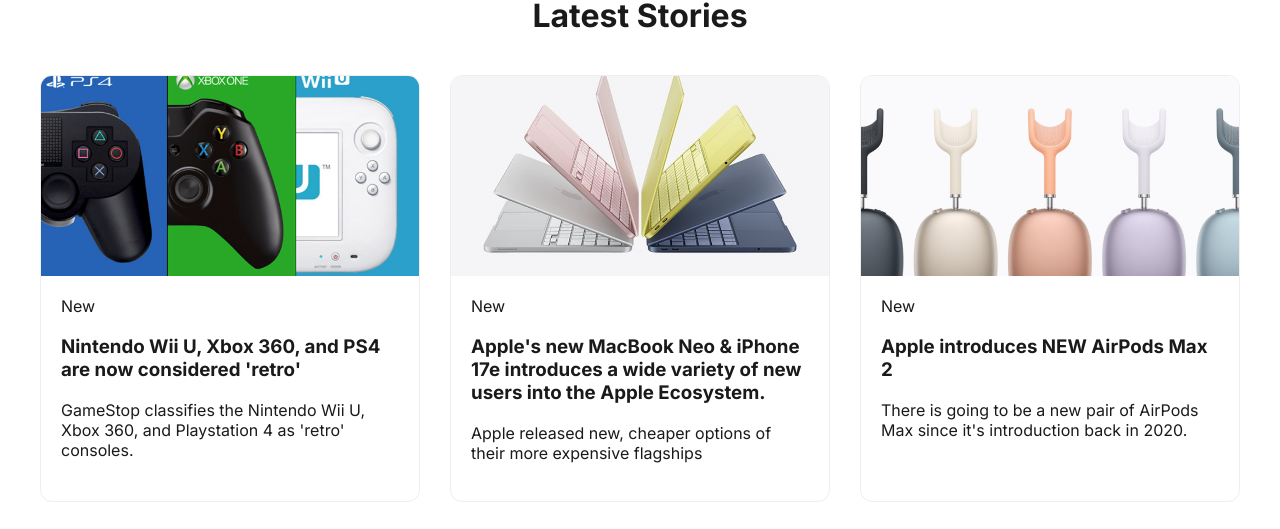
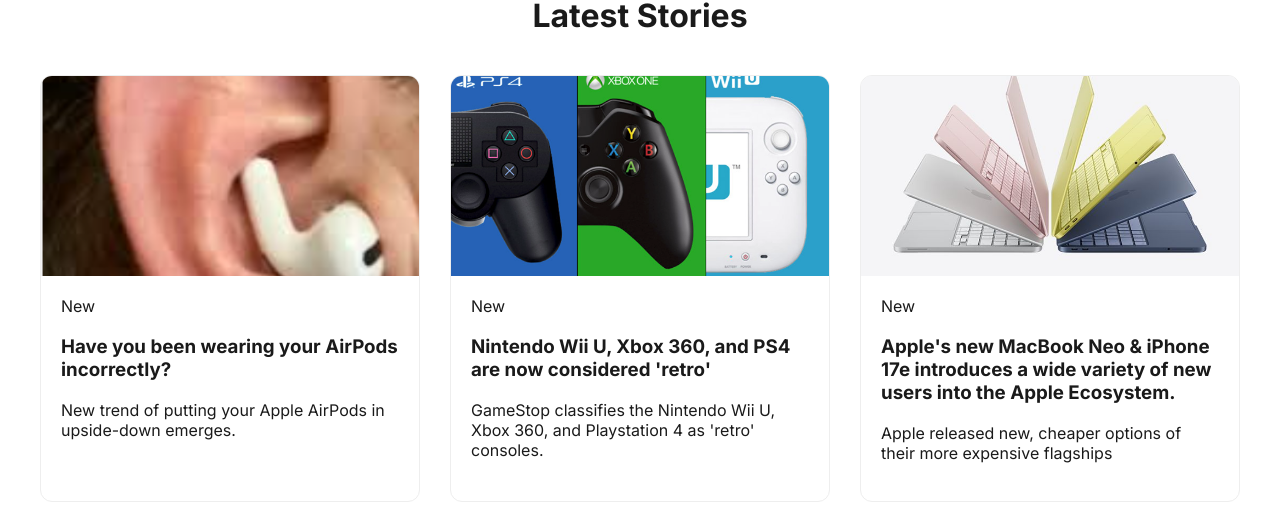
Before and after one commit to Toadywo/Silicon-Branch, an Angular app: page /latest in a window 1280 px wide. Shown: the part 131-660 px from the top of the page. Built offline with nearby package versions, Linux system fonts and the light colour scheme; grey boxes are pictures that could not be loaded.

Commit message:
new article 5

```diff
--- a/src/app/app.ts
+++ b/src/app/app.ts
@@ -41,5 +41,12 @@
     thumbnail: '4.png',
     summary: 'GameStop classifies the Nintendo Wii U, Xbox 360, and Playstation 4 as \'retro\' consoles.',
     content: 'GameStop has recently classified the Nintendo Wii U, Xbox 360, and Playstation 4 as retro consoles in their eyes. These consoles, releasing around 2012-2014, were considered a staple of many people\'s childhoods, being a constant source of nostalgia.'
+  },
+    {
+    id:5,
+    title: 'Have you been wearing your AirPods incorrectly?',
+    thumbnail: '5.png',
+    summary: 'New trend of putting your Apple AirPods in upside-down emerges.',
+    content: 'New trends on social media have been emerging of people demonstrating how they wear their Apple AirPods, with the stem facing upwards. They follow these practices with claims that the AirPod pieces direct the audio into your ear canal much better, as well as they fit in more precise. Creator Tyler Vitelli has posted a video of himself testing the claim, to which which he expressed affirmation of it\'s legitimacy. That being said, is it the way that Apple has entailed it to be worn? In almost every single piece of media that Apple has done for both the AirPods Pros 3 and the AirPods 4, they encourage the wearing of the Airpods in the way of which the stem faces down. Even on older AirPods, like AirPods 1st generation and AirPods 2nd generation, the stems are likely to big to fit sitting upwards in many people\'s ears. New concerns have come up on whether or not you are getting the absolutely best audio quality that the earbuds can provide, as the audio driver could possibly be reversed within the users\' ears. \n \n \n Image Source: https://www.instagram.com/p/DWCUMELmlL5/'
   }
 ];
```
Also changed, not shown: public/5.png (added).
